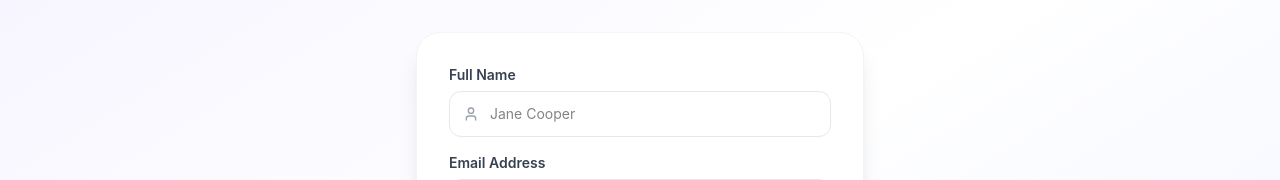
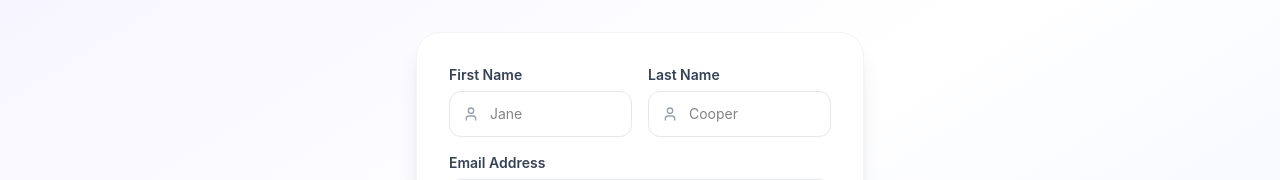
Before and after one commit to DanielN02/ShopNova, a React (Vite) app in the folder frontend/: page /register in a window 1280 px wide. Shown: the part 230-410 px from the top of the page. Built offline with nearby package versions, Linux system fonts and the light colour scheme; no server answers.

Commit message:
Update registration UI to use separate firstName and lastName fields

```diff
--- a/frontend/src/app/pages/Auth/Register.tsx
+++ b/frontend/src/app/pages/Auth/Register.tsx
@@ -1,19 +1,20 @@
-import { useState } from 'react';
-import { Link, useNavigate } from 'react-router';
-import { Eye, EyeOff, Lock, Mail, User } from 'lucide-react';
-import { useStore } from '../../store/useStore';
-import { toast } from 'sonner';
-import { motion } from 'motion/react';
+import { useState } from "react";
+import { Link, useNavigate } from "react-router";
+import { Eye, EyeOff, Lock, Mail, User } from "lucide-react";
+import { useStore } from "../../store/useStore";
+import { toast } from "sonner";
+import { motion } from "motion/react";
 
 export function Register() {
   const navigate = useNavigate();
   const { register, authLoading } = useStore();
-  const [name, setName] = useState('');
-  const [email, setEmail] = useState('');
-  const [password, setPassword] = useState('');
-  const [confirmPassword, setConfirmPassword] = useState('');
+  const [firstName, setFirstName] = useState("");
+  const [lastName, setLastName] = useState("");
+  const [email, setEmail] = useState("");
+  const [password, setPassword] = useState("");
+  const [confirmPassword, setConfirmPassword] = useState("");
   const [showPassword, setShowPassword] = useState(false);
-  const [error, setError] = useState('');
+  const [error, setError] = useState("");
   const [agreed, setAgreed] = useState(false);
 
   const handleSubmit = async (e: React.FormEvent) => {
@@ -26,13 +27,13 @@ export function Register() {
       setError("Please agree to the Terms of Service");
       return;
     }
-    setError('');
-    const result = await register(name, email, password);
+    setError("");
+    const result = await register(firstName, lastName, email, password);
     if (result.success) {
-      toast.success('Account created! Welcome to ShopNova!');
-      navigate('/dashboard');
+      toast.success("Account created! Welcome to ShopNova!");
+      navigate("/dashboard");
     } else {
-      setError(result.error || 'Registration failed');
+      setError(result.error || "Registration failed");
     }
   };
 
@@ -48,37 +49,65 @@ export function Register() {
             <div className="w-10 h-10 rounded-xl bg-gradient-to-br from-violet-600 to-indigo-600 flex items-center justify-center">
               <span className="text-white font-black text-lg">S</span>
             </div>
-            <span className="text-2xl font-black text-gray-900">Shop<span className="text-violet-600">Nova</span></span>
+            <span className="text-2xl font-black text-gray-900">
+              Shop<span className="text-violet-600">Nova</span>
+            </span>
           </div>
-          <h2 className="text-2xl font-black text-gray-900">Create your account</h2>
-          <p className="text-gray-500 mt-1 text-sm">Join 50,000+ shoppers on ShopNova</p>
+          <h2 className="text-2xl font-black text-gray-900">
+            Create your account
+          </h2>
+          <p className="text-gray-500 mt-1 text-sm">
+            Join 50,000+ shoppers on ShopNova
+          </p>
         </div>
 
         <div className="bg-white rounded-3xl shadow-xl border border-gray-100 p-8">
           <form onSubmit={handleSubmit} className="space-y-4">
+            <div className="grid grid-cols-2 gap-4">
               <div>
-              <label className="block text-sm font-semibold text-gray-700 mb-1.5">Full Name</label>
+                <label className="block text-sm font-semibold text-gray-700 mb-1.5">
+                  First Name
+                </label>
                 <div className="relative">
                   <User className="absolute left-3.5 top-1/2 -translate-y-1/2 w-4 h-4 text-gray-400" />
                   <input
                     type="text"
-                  value={name}
-                  onChange={e => setName(e.target.value)}
+                    value={firstName}
+                    onChange={(e) => setFirstName(e.target.value)}
                     required
-                  placeholder="Jane Cooper"
+                    placeholder="Jane"
                     className="w-full pl-10 pr-4 py-3 border border-gray-200 rounded-xl text-sm focus:outline-none focus:ring-2 focus:ring-violet-500 transition-all"
                   />
                 </div>
               </div>
+              <div>
+                <label className="block text-sm font-semibold text-gray-700 mb-1.5">
+                  Last Name
+                </label>
+                <div className="relative">
+                  <User className="absolute left-3.5 top-1/2 -translate-y-1/2 w-4 h-4 text-gray-400" />
+                  <input
+                    type="text"
+                    value={lastName}
+                    onChange={(e) => setLastName(e.target.value)}
+                    required
+                    placeholder="Cooper"
+                    className="w-full pl-10 pr-4 py-3 border border-gray-200 rounded-xl text-sm focus:outline-none focus:ring-2 focus:ring-violet-500 transition-all"
+                  />
+                </div>
+              </div>
+            </div>
 
             <div>
-              <label className="block text-sm font-semibold text-gray-700 mb-1.5">Email Address</label>
+              <label className="block text-sm font-semibold text-gray-700 mb-1.5">
+                Email Address
+              </label>
               <div className="relative">
                 <Mail className="absolute left-3.5 top-1/2 -translate-y-1/2 w-4 h-4 text-gray-400" />
                 <input
                   type="email"
                   value={email}
-                  onChange={e => setEmail(e.target.value)}
+                  onChange={(e) => setEmail(e.target.value)}
                   required
                   placeholder="you@example.com"
                   className="w-full pl-10 pr-4 py-3 border border-gray-200 rounded-xl text-sm focus:outline-none focus:ring-2 focus:ring-violet-500 transition-all"
@@ -87,32 +116,44 @@ export function Register() {
             </div>
 
             <div>
-              <label className="block text-sm font-semibold text-gray-700 mb-1.5">Password</label>
+              <label className="block text-sm font-semibold text-gray-700 mb-1.5">
+                Password
+              </label>
               <div className="relative">
                 <Lock className="absolute left-3.5 top-1/2 -translate-y-1/2 w-4 h-4 text-gray-400" />
                 <input
-                  type={showPassword ? 'text' : 'password'}
+                  type={showPassword ? "text" : "password"}
                   value={password}
-                  onChange={e => setPassword(e.target.value)}
+                  onChange={(e) => setPassword(e.target.value)}
                   required
                   minLength={6}
                   placeholder="Min. 6 characters"
                   className="w-full pl-10 pr-11 py-3 border border-gray-200 rounded-xl text-sm focus:outline-none focus:ring-2 focus:ring-violet-500 transition-all"
                 />
-                <button type="button" onClick={() => setShowPassword(!showPassword)} className="absolute right-3.5 top-1/2 -translate-y-1/2 text-gray-400 hover:text-gray-600">
-                  {showPassword ? <EyeOff className="w-4 h-4" /> : <Eye className="w-4 h-4" />}
+                <button
+                  type="button"
+                  onClick={() => setShowPassword(!showPassword)}
+                  className="absolute right-3.5 top-1/2 -translate-y-1/2 text-gray-400 hover:text-gray-600"
+                >
+                  {showPassword ? (
+                    <EyeOff className="w-4 h-4" />
+                  ) : (
+                    <Eye className="w-4 h-4" />
+                  )}
                 </button>
               </div>
             </div>
 
             <div>
-              <label className="block text-sm font-semibold text-gray-700 mb-1.5">Confirm Password</label>
+              <label className="block text-sm font-semibold text-gray-700 mb-1.5">
+                Confirm Password
+              </label>
               <div className="relative">
                 <Lock className="absolute left-3.5 top-1/2 -translate-y-1/2 w-4 h-4 text-gray-400" />
                 <input
-                  type={showPassword ? 'text' : 'password'}
+                  type={showPassword ? "text" : "password"}
                   value={confirmPassword}
-                  onChange={e => setConfirmPassword(e.target.value)}
+                  onChange={(e) => setConfirmPassword(e.target.value)}
                   required
                   placeholder="Re-enter password"
                   className="w-full pl-10 pr-4 py-3 border border-gray-200 rounded-xl text-sm focus:outline-none focus:ring-2 focus:ring-violet-500 transition-all"
@@ -124,14 +165,24 @@ export function Register() {
               <input
                 type="checkbox"
                 checked={agreed}
-                onChange={e => setAgreed(e.target.checked)}
+                onChange={(e) => setAgreed(e.target.checked)}
                 className="mt-0.5 w-4 h-4 accent-violet-600"
               />
               <span className="text-xs text-gray-500">
-                I agree to the{' '}
-                <button type="button" className="text-violet-600 hover:underline">Terms of Service</button>
-                {' '}and{' '}
-                <button type="button" className="text-violet-600 hover:underline">Privacy Policy</button>
+                I agree to the{" "}
+                <button
+                  type="button"
+                  className="text-violet-600 hover:underline"
+                >
+                  Terms of Service
+                </button>{" "}
+                and{" "}
+                <button
+                  type="button"
+                  className="text-violet-600 hover:underline"
+                >
+                  Privacy Policy
+                </button>
               </span>
             </label>
 
@@ -152,19 +203,39 @@ export function Register() {
             >
               {authLoading ? (
                 <>
-                  <svg className="animate-spin w-4 h-4" viewBox="0 0 24 24" fill="none">
-                    <circle cx="12" cy="12" r="10" stroke="currentColor" strokeWidth="4" className="opacity-25" />
-                    <path fill="currentColor" d="M4 12a8 8 0 018-8V0C5.373 0 0 5.373 0 12h4z" className="opacity-75" />
+                  <svg
+                    className="animate-spin w-4 h-4"
+                    viewBox="0 0 24 24"
+                    fill="none"
+                  >
+                    <circle
+                      cx="12"
+                      cy="12"
+                      r="10"
+                      stroke="currentColor"
+                      strokeWidth="4"
+                      className="opacity-25"
+                    />
+                    <path
+                      fill="currentColor"
+                      d="M4 12a8 8 0 018-8V0C5.373 0 0 5.373 0 12h4z"
+                      className="opacity-75"
+                    />
                   </svg>
                   Creating account...
                 </>
-              ) : 'Create Account'}
+              ) : (
+                "Create Account"
+              )}
             </button>
           </form>
 
           <p className="text-center text-sm text-gray-500 mt-5">
-            Already have an account?{' '}
-            <Link to="/login" className="text-violet-600 font-semibold hover:underline">
+            Already have an account?{" "}
+            <Link
+              to="/login"
+              className="text-violet-600 font-semibold hover:underline"
+            >
               Sign in
             </Link>
           </p>
--- a/frontend/src/app/services/api.ts
+++ b/frontend/src/app/services/api.ts
@@ -50,13 +50,8 @@ export const notificationApi = createClient(API_URLS.notification);
 export const authService = {
   login: (email: string, password: string) =>
     userApi.post('/auth/login', { email, password }),
-  register: (name: string, email: string, password: string) => {
-    // Split name into firstName and lastName as backend expects
-    const nameParts = name.trim().split(' ');
-    const firstName = nameParts[0] || '';
-    const lastName = nameParts.slice(1).join(' ') || nameParts[0] || '';
-    return userApi.post('/auth/register', { firstName, lastName, email, password });
-  },
+  register: (firstName: string, lastName: string, email: string, password: string) =>
+    userApi.post('/auth/register', { firstName, lastName, email, password }),
   getProfile: () => userApi.get('/auth/profile'),
   updateProfile: (data: Record<string, string>) =>
     userApi.put('/auth/profile', data),
--- a/frontend/src/app/store/useStore.ts
+++ b/frontend/src/app/store/useStore.ts
@@ -20,7 +20,7 @@ interface StoreState {
   authError: string | null;
   login: (email: string, password: string) => Promise<{ success: boolean; error?: string }>;
   logout: () => void;
-  register: (name: string, email: string, password: string) => Promise<{ success: boolean; error?: string }>;
+  register: (firstName: string, lastName: string, email: string, password: string) => Promise<{ success: boolean; error?: string }>;
 
   // Cart
   cartItems: CartItem[];
@@ -93,7 +93,7 @@ export const useStore = create<StoreState>()(
           localStorage.setItem('shopnova-token', token);
           const mappedUser: User = {
             id: String(user.id),
-            name: user.name,
+            name: `${user.firstName} ${user.lastName}`,
             email: user.email,
             role: user.role,
             avatar: '/assets/images/faceless_profile.jpeg',
@@ -135,15 +135,15 @@ export const useStore = create<StoreState>()(
         });
       },
 
-      register: async (name: string, email: string, password: string) => {
+      register: async (firstName: string, lastName: string, email: string, password: string) => {
         set({ authLoading: true, authError: null });
         try {
-          const response = await authService.register(name, email, password);
+          const response = await authService.register(firstName, lastName, email, password);
           const { token, user } = response.data;
           localStorage.setItem('shopnova-token', token);
           const mappedUser: User = {
             id: String(user.id),
-            name: user.name,
+            name: `${user.firstName} ${user.lastName}`,
             email: user.email,
             role: user.role,
             avatar: user.avatar,
@@ -161,7 +161,7 @@ export const useStore = create<StoreState>()(
             }
             const newUser: User = {
               id: `u${Date.now()}`,
-              name,
+              name: `${firstName} ${lastName}`,
               email,
               role: 'customer',
               avatar: '/assets/images/faceless_profile.jpeg',
```
Lines whose indentation alone changed are shown as unchanged.
